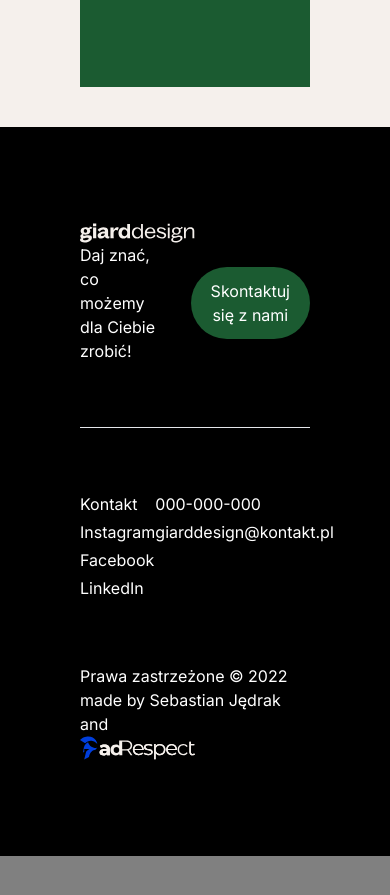
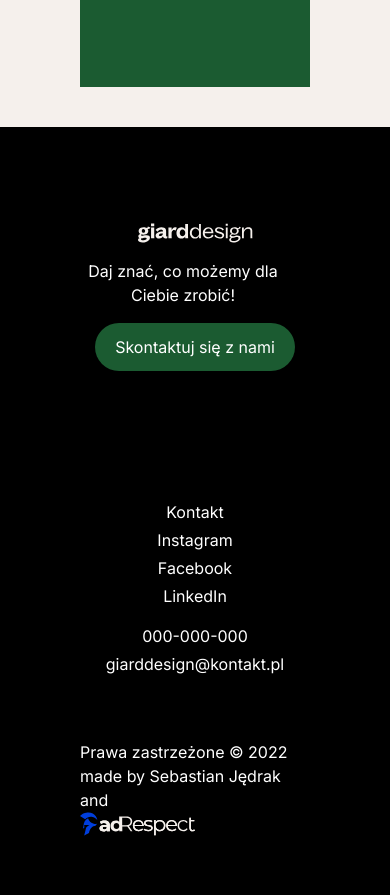
Before and after one commit to SebastianJedrak/Giarddesign, a website: page index.html in a window 390 px wide. Shown: the part 4240-5135 px from the top of the page. Before the commit the page ends 5096 px from the top, so only its background shows below. Drawn offline with Linux system fonts and the light colour scheme.

Commit message:
some minor improvements

```diff
--- a/index.html
+++ b/index.html
@@ -50,7 +50,7 @@
     <!-- HERO BLOCK -->
     <section class="flex items-center bg-beige sm:justify-center">
       <div class="px-20 w-[75rem] sm:px-10 sm:text-center md:py-20">
-        <h1 class="mb-11">Nowoczesna aranżacja Twojego ogrodu</h1>
+        <h1 class="mb-11">Nowoczesna <br> aranżacja <br> Twojego ogrodu</h1>
         <p class="mb-20">
           Marka GiardDesign to wieloletnie doświadczenie i wysoka estetyka
           realizacji. Oferujemy kompleksowy zakres usług z indywidualnym
@@ -206,20 +206,20 @@
     </section>
 
     <!-- FOOTER BLOCK -->
-    <footer class="text-white bg-black px-20 py-24 flex flex-col gap-16">
-      <div class="flex justify-between lg:flex-col">
+    <footer class="text-white bg-black px-20 py-24 flex flex-col gap-16 sm:items-center">
+      <div class="flex justify-between lg:flex-col sm:items-center sm:gap-4">
         <img class="w-[115px]"  src="./src/img/logo-white.svg" alt="logo" />
-        <div class="flex items-center">
-          <span class="mr-6">Daj znać, co możemy dla Ciebie zrobić!</span>
+        <div class="flex items-center sm:flex-col sm:gap-4">
+          <span class="mr-6 sm:text-center">Daj znać, co możemy dla Ciebie zrobić!</span>
           <button class="btn  bg-green">Skontaktuj się z nami</button>
         </div>
       </div>
       <hr>
-      <div class="flex justify-between">
-        <div class="flex gap-12 lg:flex-col lg:gap-1">
+      <div class="flex justify-between sm:flex-col sm:gap-4">
+        <div class="flex gap-12 lg:flex-col lg:gap-1 sm:items-center">
           <a href="#" >Kontakt</a><a href="#">Instagram</a><a href="#">Facebook</a><a href="#">LinkedIn</a>
         </div>
-      <div class="flex gap-12 lg:flex-col lg:gap-1">
+      <div class="flex gap-12 lg:flex-col lg:gap-1 sm:items-center">
         <a href="#">000-000-000</a><a href="#">giarddesign@kontakt.pl</a>
       </div>
     </div>
```
Also changed, not shown: main.css.
